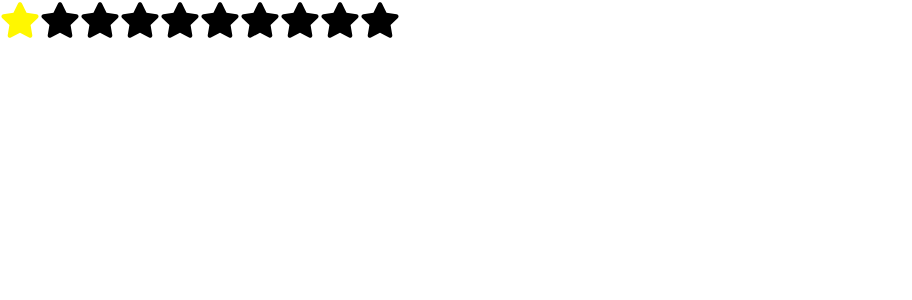
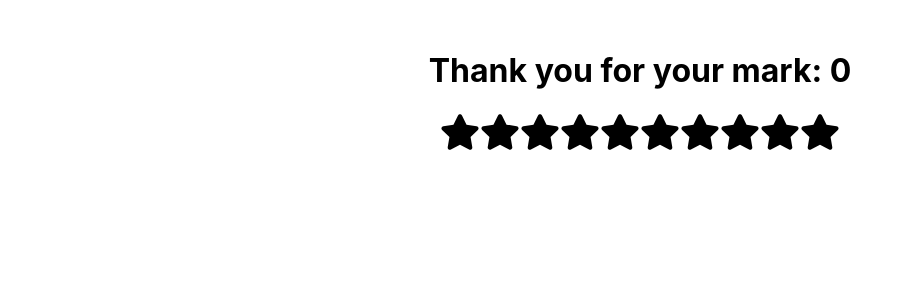
Before and after one commit to Khaanh/My-React-Projects, a React (Create React App) app: page / in a window 1280 px wide. Shown: the top 300 px of the page, without its empty margins (0-912 px from the left). Built offline with nearby package versions, Linux system fonts and the light colour scheme.

Commit message:
start-rating: display mark

```diff
--- a/src/components/star-rating/index.jsx
+++ b/src/components/star-rating/index.jsx
@@ -20,6 +20,10 @@ export default function StarRating({ numberOfStars = 5 }) {
 
 	return (
 		<div className="star-rating">
+			<h1>
+				Thank you for your mark:
+				<span> {hover} </span>
+			</h1>
 			{[...Array(numberOfStars)].map((_, index) => {
 				index += 1;
 				return (
--- a/src/components/star-rating/style.css
+++ b/src/components/star-rating/style.css
@@ -5,3 +5,8 @@
 .inactive {
 	color: #000;
 }
+
+.star-rating {
+	padding-top: 30px;
+	text-align: center;
+}
```
